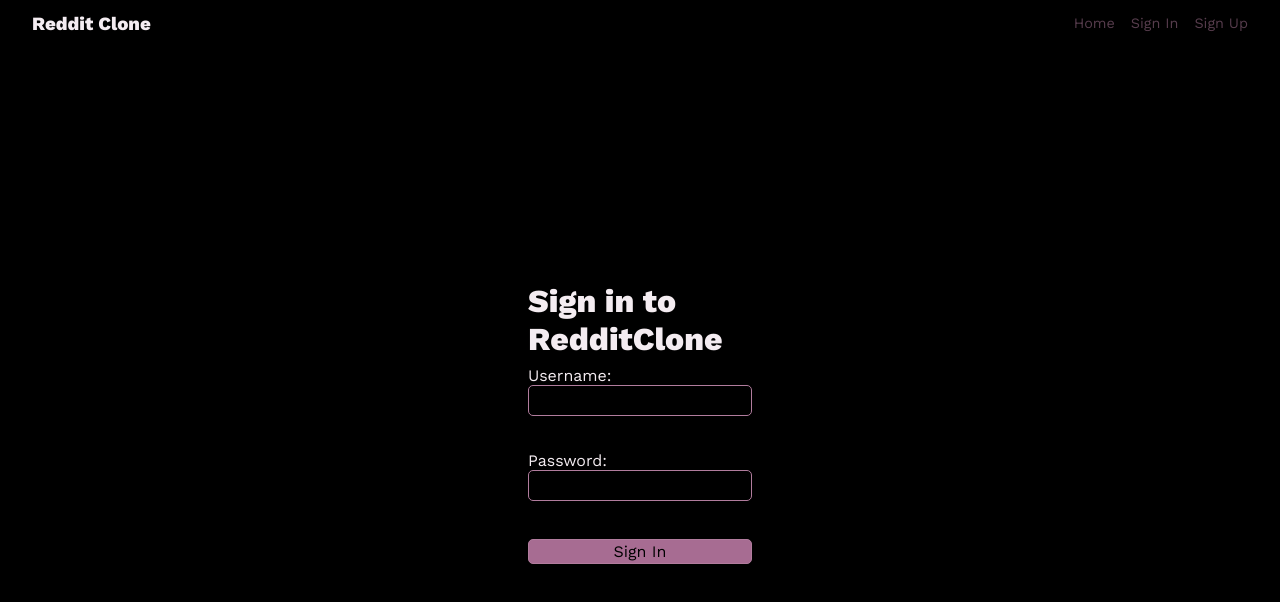
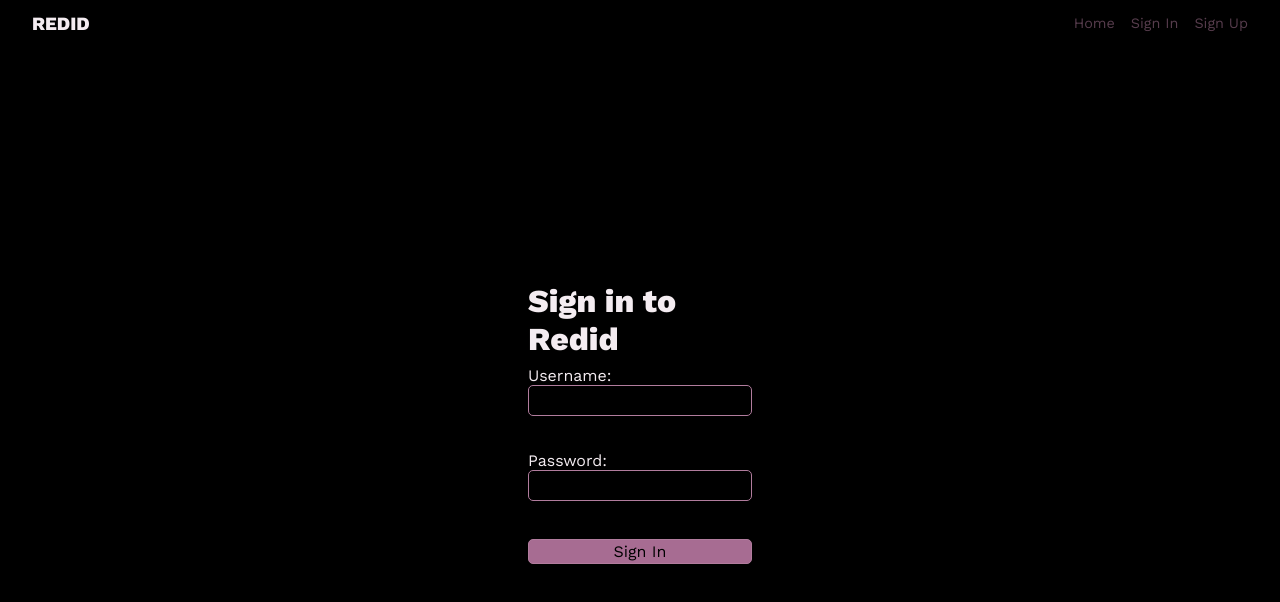
Before and after one commit to TheEmperor342/Redid, a React (Vite) app in the folder frontend/: page /sign-in in a window 1280 px wide. Shown: the top 602 px of the page. Built offline with nearby package versions, Linux system fonts and the light colour scheme.

Commit message:
Rename to `Redid`

```diff
--- a/frontend/package.json
+++ b/frontend/package.json
@@ -1,5 +1,5 @@
 {
-  "name": "frontend",
+  "name": "redid-frontend",
   "private": true,
   "version": "0.0.0",
   "type": "module",
@@ -9,6 +9,8 @@
     "lint": "eslint src --ext ts,tsx --report-unused-disable-directives --max-warnings 0",
     "preview": "vite preview"
   },
+  "author": "TheEmperor342",
+  "license": "GPL-3.0-only",
   "dependencies": {
     "react": "^18.2.0",
     "react-dom": "^18.2.0",
--- a/frontend/src/components/navbar/navbar.tsx
+++ b/frontend/src/components/navbar/navbar.tsx
@@ -1,10 +1,10 @@
-import "./style.css";
 import { Link, useNavigate } from "react-router-dom";
 import API from "@src/apiPath";
 import { useContext, useState } from "react";
 import { TokenContext } from "@src/TokenContext";
 import { IErrorsState } from "@types";
 import { GiHamburgerMenu } from "react-icons/gi";
+import "./style.css";
 
 export default ({
 	newError,
@@ -29,28 +29,28 @@ export default ({
 					Authorization: `Bearer ${token}`,
 				},
 			});
+			const json = await res.json();
+			setToken(null);
 			if (res.status === 404) {
-				setToken(null);
 				navigate("/");
 				return;
 			}
 			if (!res.ok) {
 				newError({
 					id: self.crypto.randomUUID(),
-					title: "Couldn't log you out",
-					error: "Please try again later.",
+					title: "Error",
+					error: `${res.status}: ${json.message}`,
 				});
 
 				return;
 			}
-			setToken(null);
 			navigate("/");
 		} catch (err: any) {
 			console.error(err);
 			newError({
 				id: self.crypto.randomUUID(),
 				title: "Couldn't log you out",
-				error: "Please try again later.",
+				error: `Error: ${String(err)}`,
 			});
 		}
 	};
@@ -60,7 +60,7 @@ export default ({
 
 	return (
 		<nav>
-			<h3>Reddit Clone</h3>
+			<h3>REDID</h3>
 			<div className="largeScreenNavbar">
 				<Link to="/">
 					<p>Home</p>
--- a/frontend/src/pages/settings/settings.tsx
+++ b/frontend/src/pages/settings/settings.tsx
@@ -3,7 +3,7 @@ import { GenericPageProps } from "@types";
 import { Link, Navigate, useLocation, useNavigate } from "react-router-dom";
 import { TokenContext } from "@src/TokenContext";
 import API from "@src/apiPath";
-import { AiOutlineLink, AiFillDelete, AiOutlinePlus } from "react-icons/ai";
+import { AiOutlineLink, AiFillDelete } from "react-icons/ai";
 import CreateGuild from "@components/newGuild";
 import "./index.css";
 
--- a/frontend/src/pages/signIn/signIn.tsx
+++ b/frontend/src/pages/signIn/signIn.tsx
@@ -72,7 +72,7 @@ const SignIn: React.FC<GenericPageProps> = ({ newError }) => {
     <div className="loginContainer">
       <div className="loginWrapper">
         <form onSubmit={handleSubmit} className="loginForm">
-          <h1>Sign in to RedditClone</h1>
+          <h1>Sign in to Redid</h1>
           <label>
             Username: <br />
             <input
--- a/frontend/src/pages/signUp/signUp.tsx
+++ b/frontend/src/pages/signUp/signUp.tsx
@@ -73,7 +73,7 @@ const SignUp: React.FC<GenericPageProps> = ({ newError }) => {
     <div className="loginContainer">
       <div className="loginWrapper">
         <form className="loginForm" onSubmit={handleSubmit}>
-          <h1>Sign up to RedditClone</h1>
+          <h1>Sign up to Redid</h1>
           <label>
             Username: <br />
             <input
```
Also changed, not shown: 1 other file (tests, documents, lock files or other folders).
